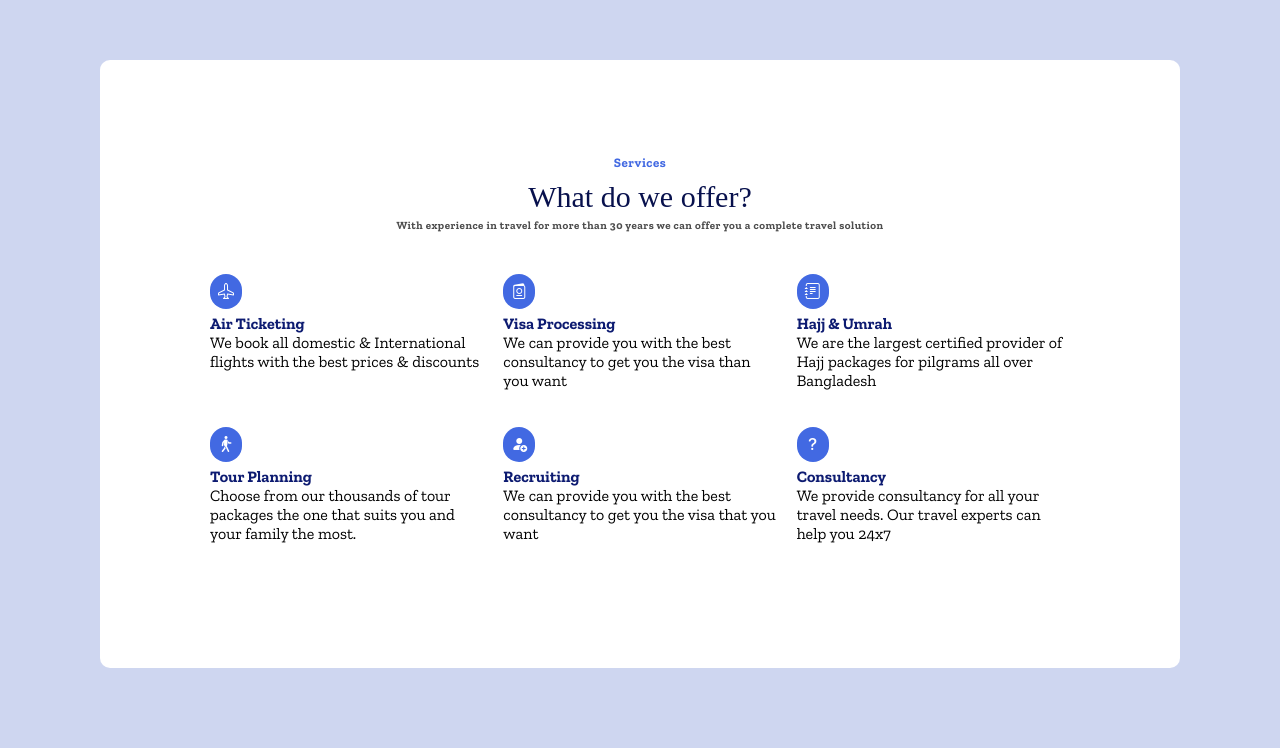
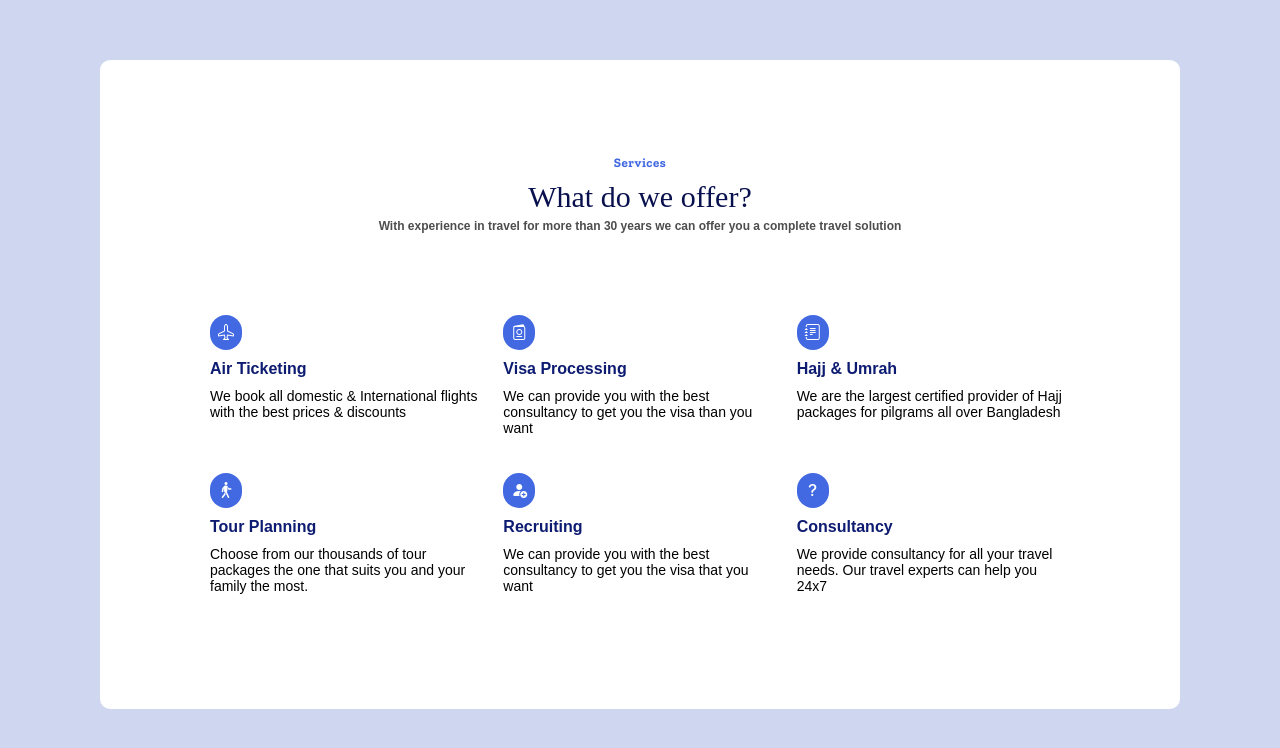
Before and after one commit to JesusAr9/image-based-web-project, a plain HTML site: page index.html in a window 1280 px wide. Shown: the part 190-938 px from the top of the page. Drawn offline with nearby package versions, Linux system fonts and the light colour scheme; a web font is replaced by a local one.

Commit message:
Cambios finales realizados y pagina terminada

```diff
--- a/css/styles.css
+++ b/css/styles.css
@@ -24,7 +24,7 @@ body{
     display: grid;
     grid-template-columns: repeat(3, 1fr);
     gap: 20px;
-    padding: 50px 20px 10px 20px;
+    padding: 90px 20px 0px 20px;
 
 }
 
@@ -49,18 +49,27 @@ h3{
 
 h1{
     color: #0d1b71;
+    font-family: sans-serif;
+    padding-bottom: 5px;
 }
 
 h2{
     font-family: "zilla slab";
-    font-size: 11px;
-    letter-spacing: 0.5px;
+    font-size: 12px;
+    letter-spacing: 0.2gipx;
     color:#4d4d4d;
     text-align: center;
+    font-family: sans-serif;
+}
+
+p{
+    font-family: sans-serif;
+    font-size: 14px;
+    padding-top: 5px;
 }
 
  .row span{
-    padding: 10px 0px 20px 0px;
+    padding: 15px 0px 20px 0px;
     margin-top: 3px;
     margin-bottom: 5px;
     text-align: left;
```
